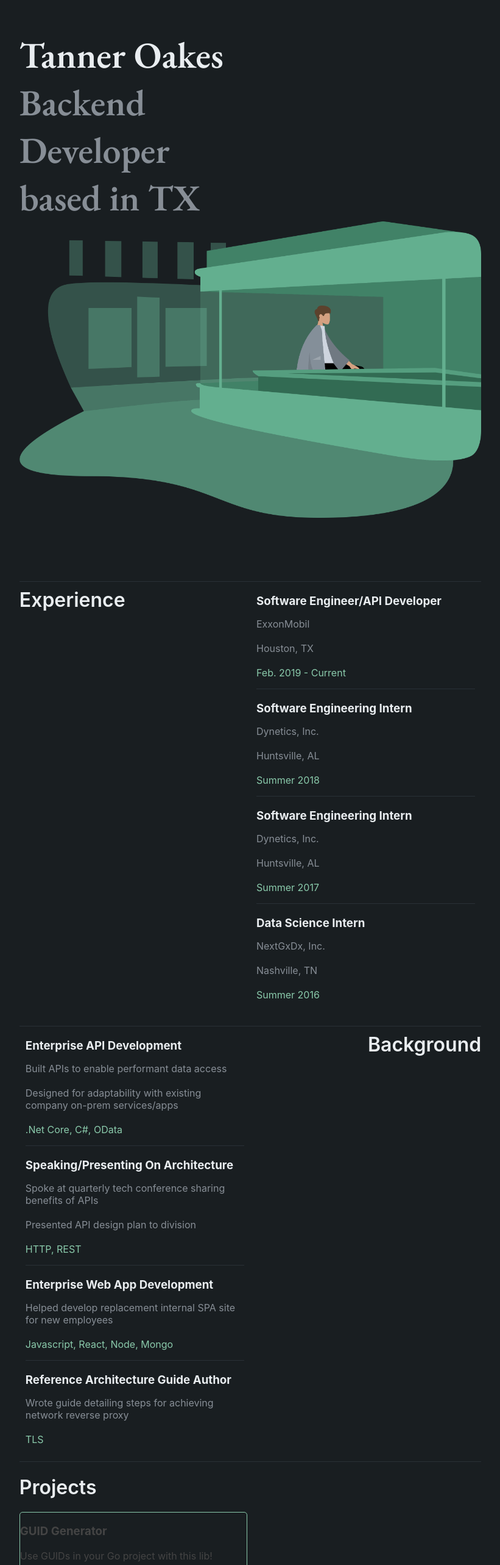
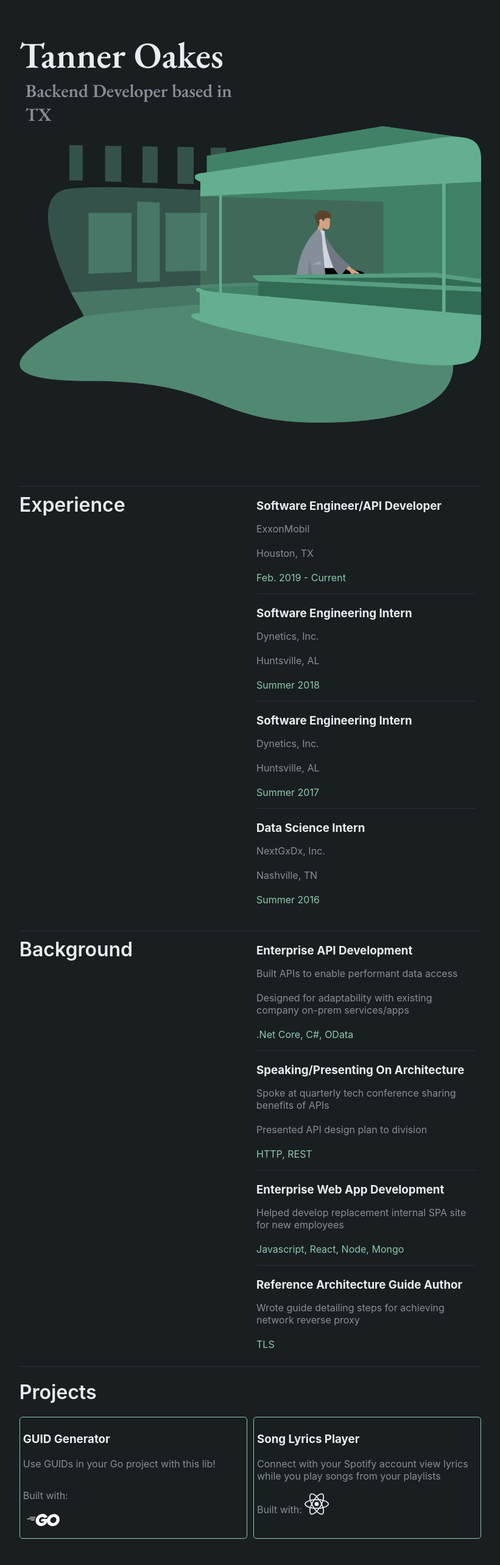
Before and after one commit to Oakes6/gofolio, a React (Create React App) app in the folder client/: page / in a window 1280 px wide. Shown: the part 100-2666 px from the top of the page at 61% size, without its empty margins (229-1050 px from the left). Built offline with nearby package versions, Linux system fonts and the light colour scheme.

Commit message:
change deployment config and make style changes

```diff
--- a/client/src/Background/Background.css
+++ b/client/src/Background/Background.css
@@ -22,26 +22,26 @@ ul {
 
 .background-grid-title {
     grid-row: 1;
-    grid-column: 2;
-    justify-self: end;
+    grid-column: 1;
+    /* justify-self: beginning; */
 }
 
 .background-grid-item-a {
     grid-row: 1;
-    grid-column: 1;
+    grid-column: 2;
 }
 
 .background-grid-item-b {
     grid-row: 2;
-    grid-column: 1;
+    grid-column: 2;
 }
 
 .background-grid-item-c {
     grid-row: 3;
-    grid-column: 1;
+    grid-column: 2;
 }
 
 .background-grid-item-d {
     grid-row: 4;
-    grid-column: 1;
+    grid-column: 2;
 }
--- a/client/src/NameBox/NameBox.css
+++ b/client/src/NameBox/NameBox.css
@@ -28,6 +28,14 @@ h1 {
   /* font-style: regular; */
 }
 
+.title-secondary {
+  font-size: 30px;
+  margin: 0px;
+  margin-left: 10px;
+  padding: 0px;
+  font-family: 'EBGaramond';
+}
+
 .pic {
   grid-row: 2;
   grid-column: 1 / span 2;
--- a/client/src/NameBox/NameBox.js
+++ b/client/src/NameBox/NameBox.js
@@ -12,7 +12,7 @@ function NameBox() {
             <div className="namebox-grid">
                 <div className="name">
                     <h1 className="primary-color title">Tanner Oakes</h1>
-                    <h1 className="secondary-color title">Backend Developer based in TX</h1>
+                    <h1 className="secondary-color title-secondary">Backend Developer based in TX</h1>
                 </div>
                 <div className="pic">
                     <img src={Second} className="coffee-pic" alt="nighthawks" />
--- a/client/src/ProjectsBox/ProjectsBox.css
+++ b/client/src/ProjectsBox/ProjectsBox.css
@@ -37,11 +37,13 @@
 .projects-grid-item {
     border-radius: 5px;
     border: solid 1px #8acaab;
+    padding: 5px;
 }
 
 .projects-container-item-a {
     grid-row: 1;
     grid-column: 1;
+    display: inline-block;
 }
 
 .projects-container-item-b {
@@ -49,8 +51,22 @@
     grid-column: 2;
 }
 
+.projects-container-title {
+    color: #e9edf0;
+}
+
 .go-logo {
-    max-width: 35%;
+    /* max-width: 35%; */
+    /* object-fit: none; */
+    /* padding-left: 5px; */
+    display: inline-block;
+    margin: 0px;
+    padding: 0px;
+}
+
+.react-logo {
     object-fit: none;
-    /* padding-left: 5px; */
+    /* width: 100px; */
+    color: #e9edf0;
+    font-size: 40px;
 }
--- a/client/src/ProjectsBox/ProjectsBox.js
+++ b/client/src/ProjectsBox/ProjectsBox.js
@@ -1,7 +1,11 @@
 import React from 'react';
 import { FontAwesomeIcon } from '@fortawesome/react-fontawesome';
 
+import { faReact } from '@fortawesome/free-brands-svg-icons';
+
 import GoLogo from '../images/Go-Logo/SVG/Go-Logo_White.svg';
+import ReactLogo from '../images/logo192.png';
+
 // import { } from '@fortawesome/free-brands-svg-icons';
 import './ProjectsBox.css';
 
@@ -11,9 +15,14 @@ function ProjectsBox() {
             <h1 className="projects-title">Projects</h1>
             <div className="projects-grid">
                 <div className="projects-grid-item projects-grid-item-a">
-                    <h3>GUID Generator</h3>
-                    <p>Use GUIDs in your Go project with this lib!</p>
-                    <p>Built with: <img src={GoLogo} className="go-logo" alt="golang" /> </p>
+                    <h3 className="projects-container-title">GUID Generator</h3>
+                    <p className="secondary-color">Use GUIDs in your Go project with this lib!</p>
+                    <p className="secondary-color" style={{display: "inline-block"}}>Built with: <img src={GoLogo} className="go-logo" alt="golang" style={{"display": "inline-block"}} /> </p>
+                </div>
+                <div className="projects-grid-item projects-grid-item-b">
+                    <h3 className="projects-container-title">Song Lyrics Player</h3>
+                    <p className="secondary-color">Connect with your Spotify account view lyrics while you play songs from your playlists</p>
+                    <p className="secondary-color">Built with: <FontAwesomeIcon className="react-logo" icon={faReact} spin/> </p>
                 </div>
                 {/* <div className="projects-grid-item projects-grid-item-b"></div> */}
             </div>
```
Also changed, not shown: client/src/images/Go-Logo/SVG/Go-Logo_White.svg, client/src/images/logo192.png (added).
